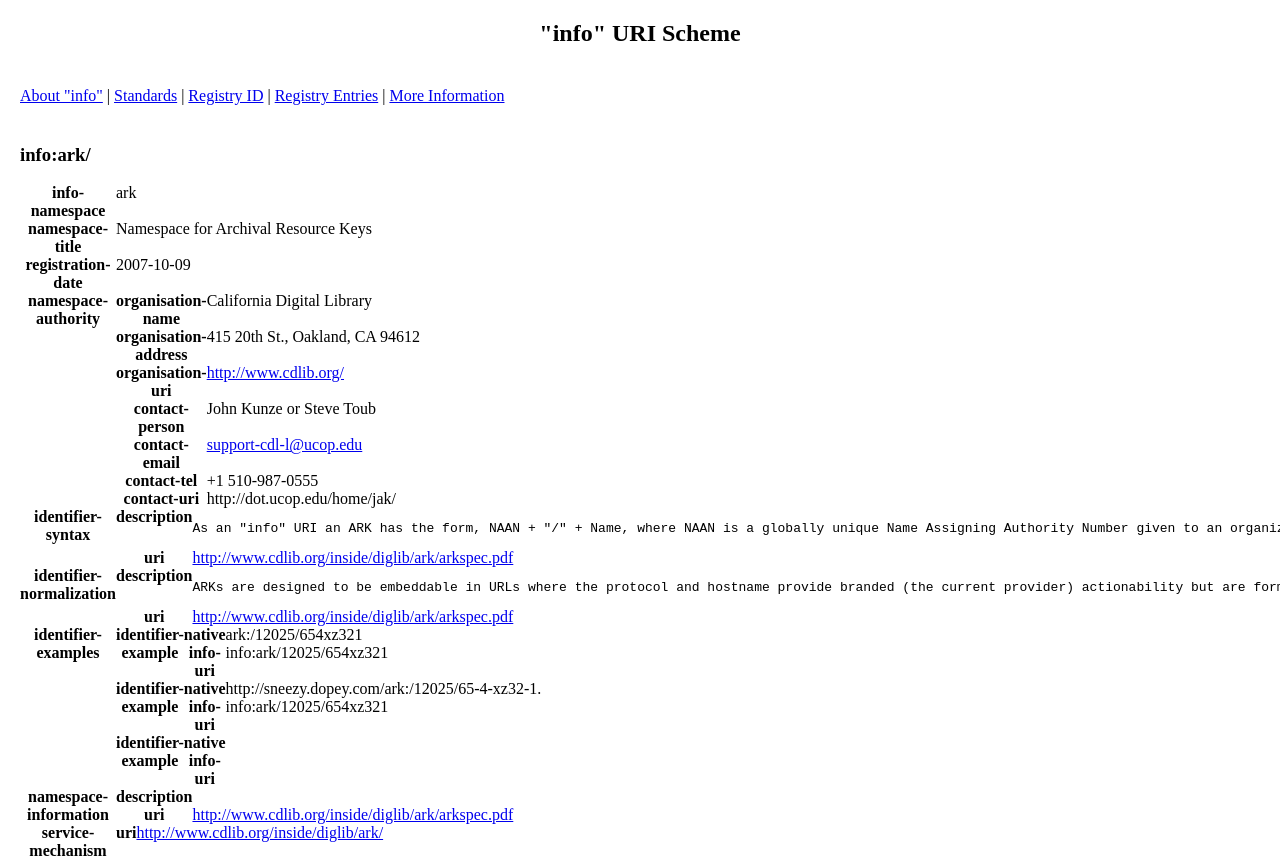
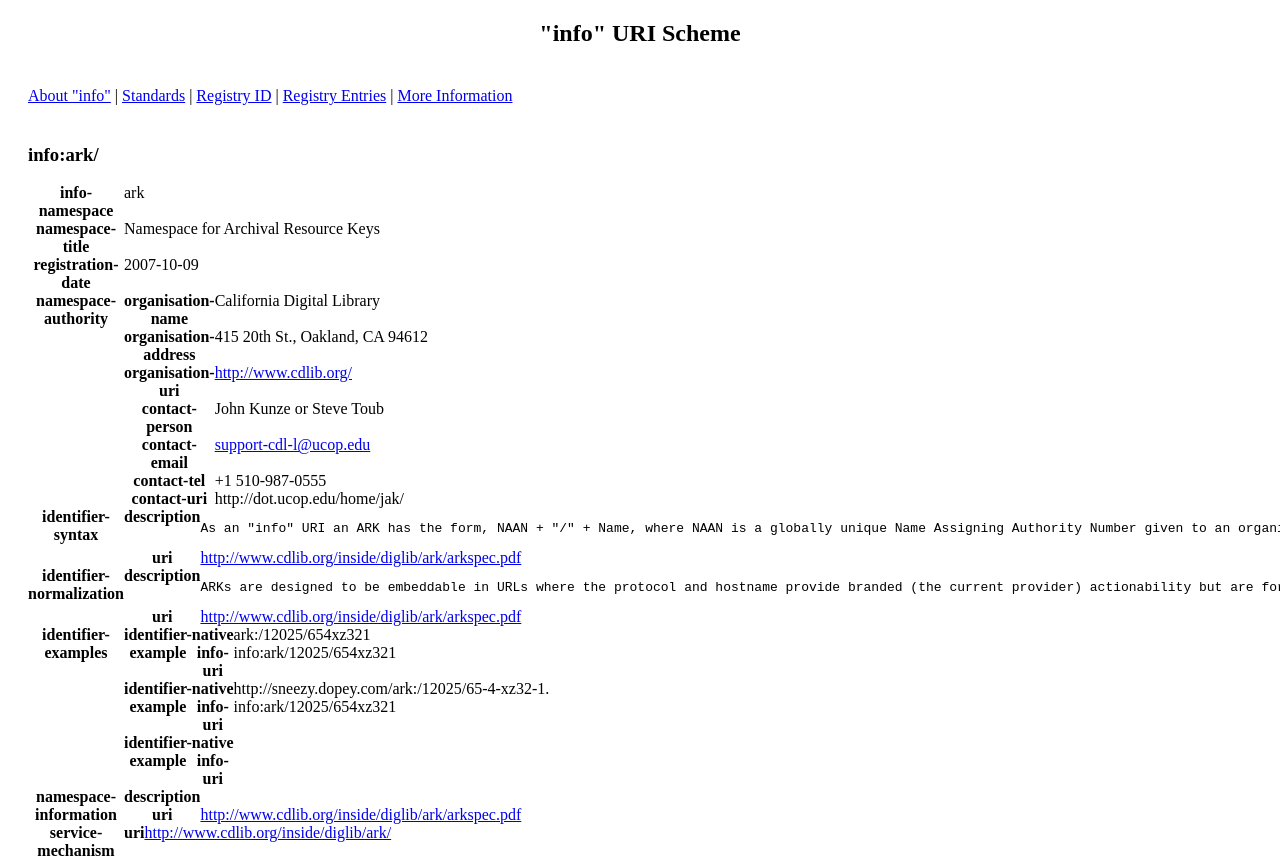
Before and after one commit to OCLC-Research/infoURI-Frozen, a plain HTML site: page docs/info-uri.info/info:ark/reg.html in a window 1280 px wide. Shown: the top 863 px of the page. Drawn offline with Linux system fonts and the light colour scheme.

Commit message:
Remove strange margin attributes.

```diff
--- a/docs/info-uri.info/info:ark/reg.html
+++ b/docs/info-uri.info/info:ark/reg.html
@@ -4,7 +4,7 @@
 <meta http-equiv="Content-Type" content="text/html; charset=UTF-8">
 <title> - info:ark/</title>
 </head>
-<body leftmargin="0" topmargin="0" marginwidth="0" marginheight="0">
+<body>
 <center><h2>"info" URI Scheme</h2></center>
 <table width="100%" border="0" cellpadding="0" cellspacing="20">
 <tr valign="top"><td>
```
